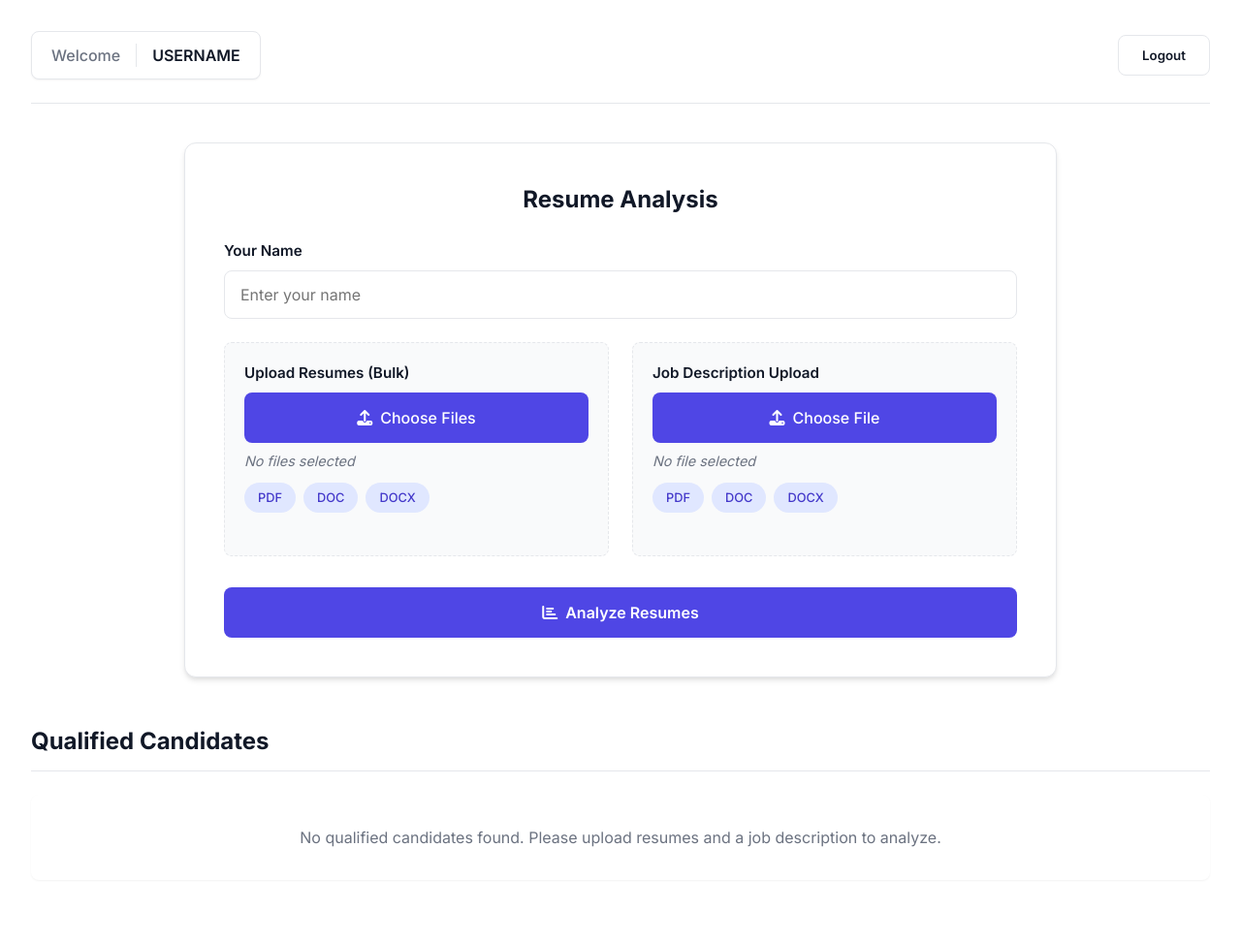
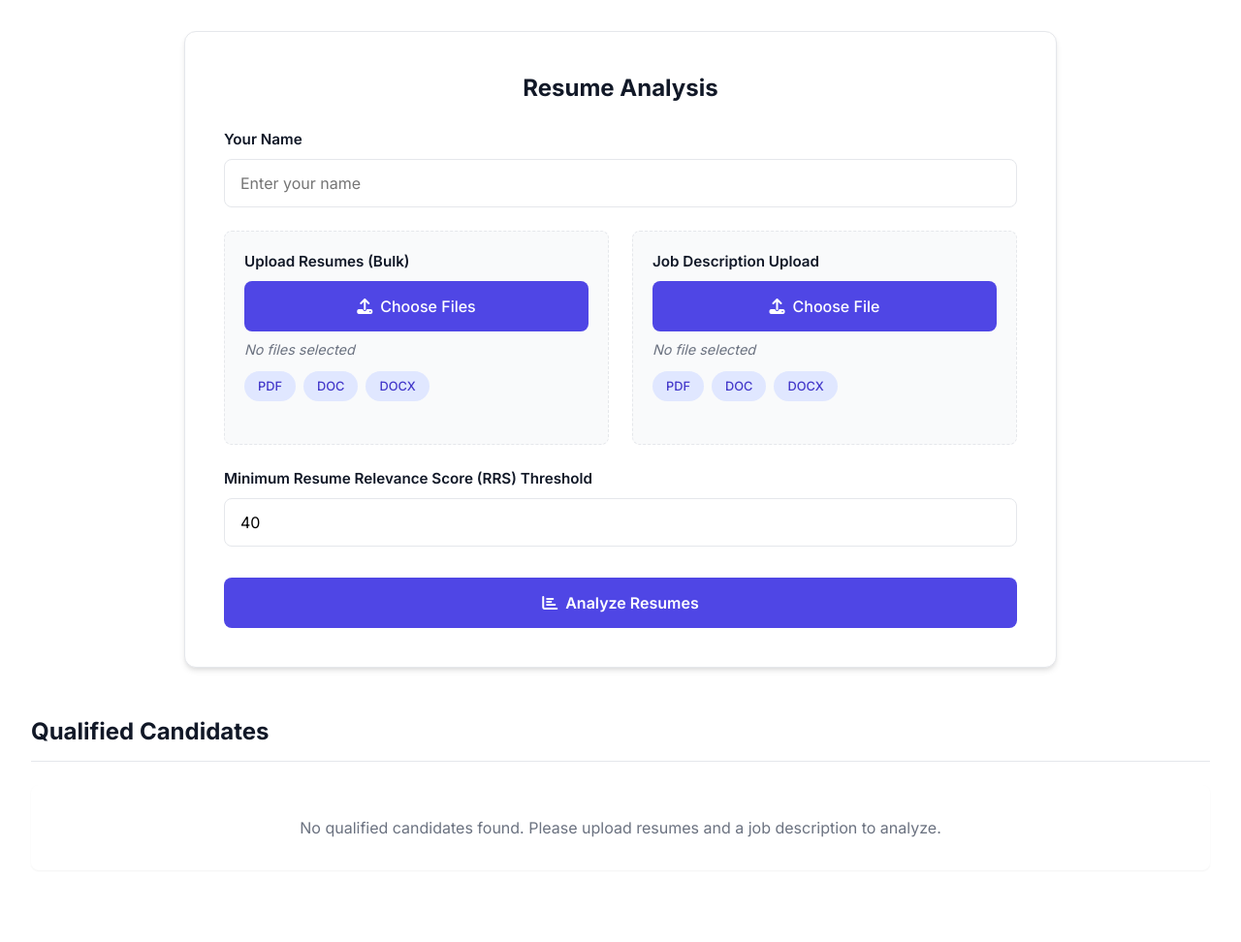
Before and after one commit to Saivarun91/HR_Resume_Management, a Django app: page /dashboard/ in a window 1280 px wide. Shown: the whole page at 97% size. After the commit the page ends 864 px from the top, so only its background shows below. Run offline with Django 5.2, Linux system fonts and the light colour scheme; some libraries are stand-ins or nearby versions.

Commit message:
dynamic_relevency_update

```diff
--- a/ats/templates/ats/DASHBOARD.html
+++ b/ats/templates/ats/DASHBOARD.html
@@ -392,16 +392,6 @@
 <body>
     <div class="container">
         <div class="main-content">
-            <div class="header">
-                <div class="welcome-container">
-                    <div class="welcome-box">
-                        <span class="welcome">Welcome</span>
-                        <span class="username">USERNAME</span>
-                    </div>
-                </div>
-                <button class="logout-btn">Logout</button>
-            </div>
-
             <!-- Upload Form with Side-by-Side Columns -->
             <form method="POST" action="{% url 'dashboard' %}" enctype="multipart/form-data" class="upload-form">
                 <h2 class="form-title">Resume Analysis</h2>
@@ -449,6 +439,10 @@
                             </div>
                         </div>
                     </div>
+                </div>
+                <div class="form-group">
+                    <label for="relevance_threshold" class="form-label">Minimum Resume Relevance Score (RRS) Threshold</label>
+                    <input type="number" id="relevance_threshold" name="relevance_threshold" class="form-input" min="0" max="100" value="40" required>
                 </div>
 
                 <button type="submit" class="submit-btn">
@@ -541,6 +535,9 @@
                     // window.location.href = "/logout";
                 });
             </script>
+            <script>
+                document.getElementById('relevance_threshold').value = '{{ selected_threshold|default:40 }}';
+            </script>
         </div>
     </div>
 </body>
--- a/ats/views.py
+++ b/ats/views.py
@@ -43,7 +43,7 @@ def dashboard(request):
         upload_folder = get_upload_folder(main_user_folder)
         jd = request.FILES.get('jd')
         resumes = request.FILES.getlist('resumes')
-        RELEVANCE_THRESHOLD = 60
+        RELEVANCE_THRESHOLD = int(request.POST.get('relevance_threshold', 40))
 
         if not jd or not resumes:
             return render(request, "ats/dashboard.html", {
```
Also changed, not shown: db.sqlite3.
